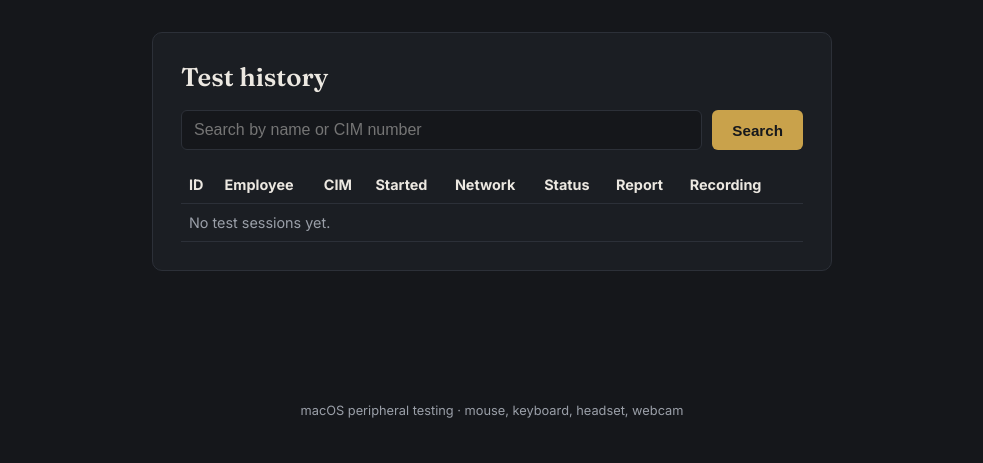
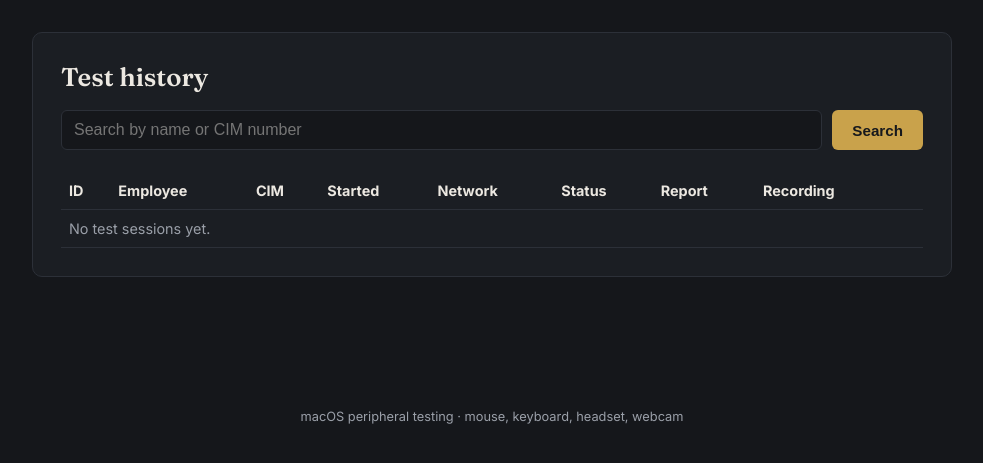
Before and after one commit to renzzog777/Onboarding_App, a Flask app: page /history in a window 1280 px wide. Shown: the part 49-512 px from the top of the page, without its empty margins (148-1131 px from the left). Run offline with Flask 3, Linux system fonts and the light colour scheme; the visitor is signed in with stand-in values (Sample User, id 1); data that the repository does not hold is empty; some libraries are stand-ins or nearby versions.

Commit message:
Remove F-keys, fix Enter key bug, widen history table

```diff
--- a/static/css/style.css
+++ b/static/css/style.css
@@ -41,7 +41,7 @@ body {
 .topbar nav a:hover { color: var(--primary); }
 
 .container {
-    max-width: 720px;
+    max-width: 960px;
     margin: 32px auto;
     padding: 0 20px 60px;
 }
@@ -313,6 +313,10 @@ table.history-table th, table.history-table td {
 .status-pill.FAIL { background: var(--fail); }
 .status-pill.in_progress { background: var(--muted); }
 
+.table-scroll {
+    overflow-x: auto;
+}
+
 .search-row { display: flex; gap: 10px; margin-bottom: 6px; }
 .search-row input { flex: 1; }
 
--- a/templates/admin_resources.html
+++ b/templates/admin_resources.html
@@ -26,6 +26,7 @@
 
 <div class="card">
     <h2>Uploaded resources</h2>
+    <div class="table-scroll">
     <table class="history-table">
         <thead>
             <tr><th></th><th>Title</th><th>Type</th><th>Uploaded</th><th></th></tr>
@@ -56,5 +57,6 @@
         {% endfor %}
         </tbody>
     </table>
+    </div>
 </div>
 {% endblock %}
--- a/templates/history.html
+++ b/templates/history.html
@@ -8,6 +8,7 @@
         <button type="submit" style="margin-top:0;">Search</button>
     </form>
 
+    <div class="table-scroll">
     <table class="history-table">
         <thead>
             <tr>
@@ -63,5 +64,6 @@
         {% endfor %}
         </tbody>
     </table>
+    </div>
 </div>
 {% endblock %}
--- a/templates/test_keyboard.html
+++ b/templates/test_keyboard.html
@@ -13,10 +13,6 @@
     <h1>Keyboard test</h1>
     <p class="muted">Press keys across the keyboard. Each key you press will light up below. You don't need to test every single key (e.g. media keys) - test what's relevant, then continue.</p>
 
-    <div class="demo-note" style="background:#2a2410;border:1px solid #5c4d1e;color:#e8cf8a;border-radius:8px;padding:10px 14px;font-size:.85rem;margin:14px 0;">
-        <b>If F1&ndash;F12 don't light up:</b> on most Macs these keys default to system shortcuts (brightness, volume, Mission Control) instead of sending a plain function-key press. Hold <b>Fn</b> while pressing them, or ask the advisor to check System Settings &rarr; Keyboard &rarr; "Use F1, F2, etc. keys as standard function keys". This is a macOS setting, not a bug in this page - the key press never reaches the browser at all until that's addressed.
-    </div>
-
     <div class="keyboard-layout" id="keyboardLayout"></div>
 
     <p class="muted" id="progressText">0% of layout tested (0 keys)</p>
```
Also changed, not shown: static/js/keyboard_test.js (+7 -1 lines).
